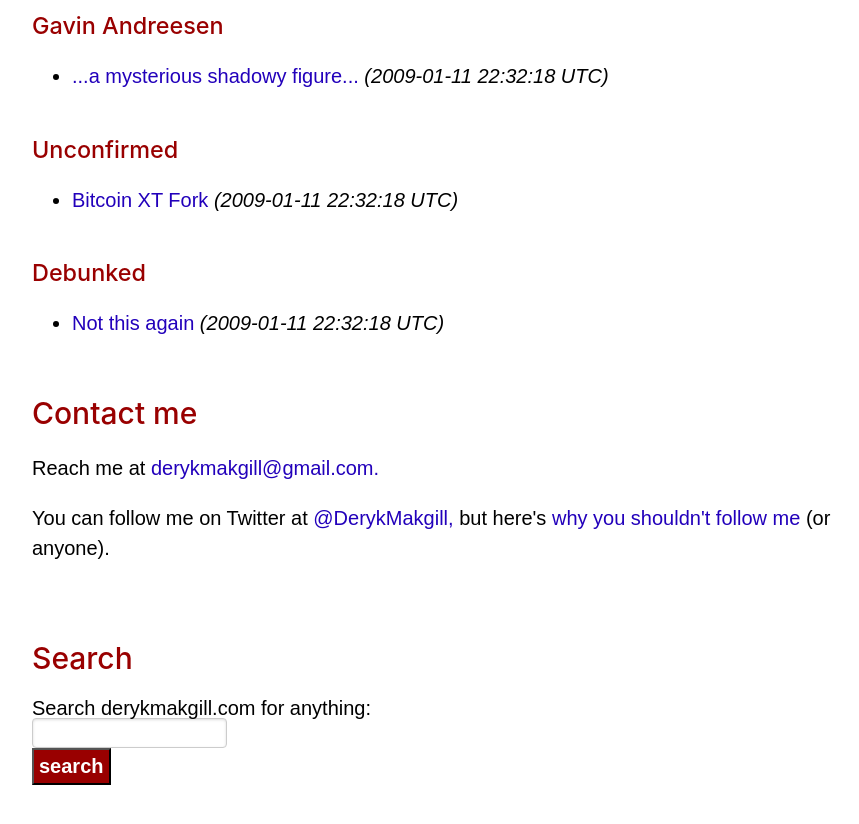
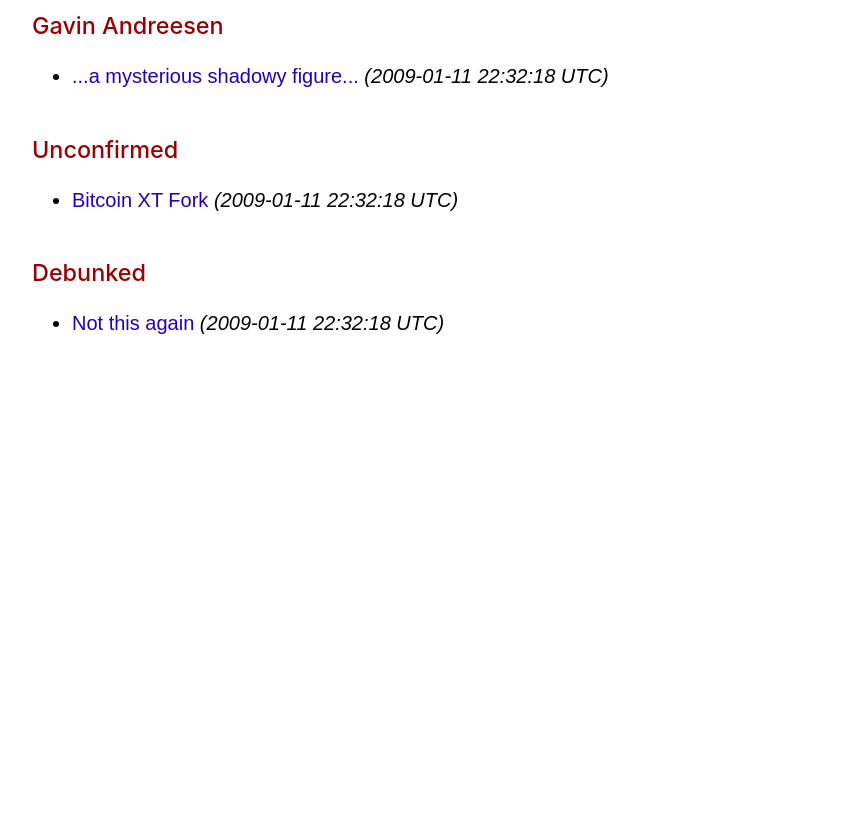
Before and after one commit to nakamotostudies/nakamotostudies.github.io, a Jekyll site: the page built from index.md, in a window 1280 px wide and 900 px high, scrolled down 3104 px. Shown: the top 824 px of the window, without its empty margins (58-917 px from the left). Built offline with Jekyll 4.4.1, drawn with Linux system fonts in a browser that asks for light colours; after the commit the page ends 3557 px from its top, so only the background shows below that.

Commit message:
Update index.md

```diff
--- a/index.md
+++ b/index.md
@@ -133,27 +133,3 @@ If you want the announcements and opportunities that I never post publicly, get
   <ul><li><a href="/emails/bitcoin-list/20/">Bitcoin XT Fork</a> <em>(2009-01-11 22:32:18 UTC)</em></li></ul>
  <h3>Debunked</h3>
  <ul><li><a href="/emails/bitcoin-list/20/">Not this again</a> <em>(2009-01-11 22:32:18 UTC)</em></li></ul>
-
-
-<section id="contact">
-<h2>
-	Contact me
-</h2>
-<p>
-	Reach me at <a href="mailto:derykmakgill@gmail.com">derykmakgill@gmail.com.</a></p>
-	<p>You can follow me on Twitter at <a href="https://twitter.com/derykmakgill">@DerykMakgill,</a> but here's <a href="/nofollow">why you shouldn't follow me</a> (or anyone).</p>
-
-</section>
-
-<section id="search" style="
-    margin-bottom: 0px;
-">
-<h2>Search</h2>
-<form action="https://duckduckgo.com/" method="get">
-	<label for="q">Search derykmakgill.com for anything:</label>
-	<input type="text" name="q" value="">
-	<input type="hidden" name="sites" value="“derykmakgill.com”">
-	<input type="hidden" name="ia" value="web">
-	<input type="submit" value="search">
-</form>
-</section>
```
